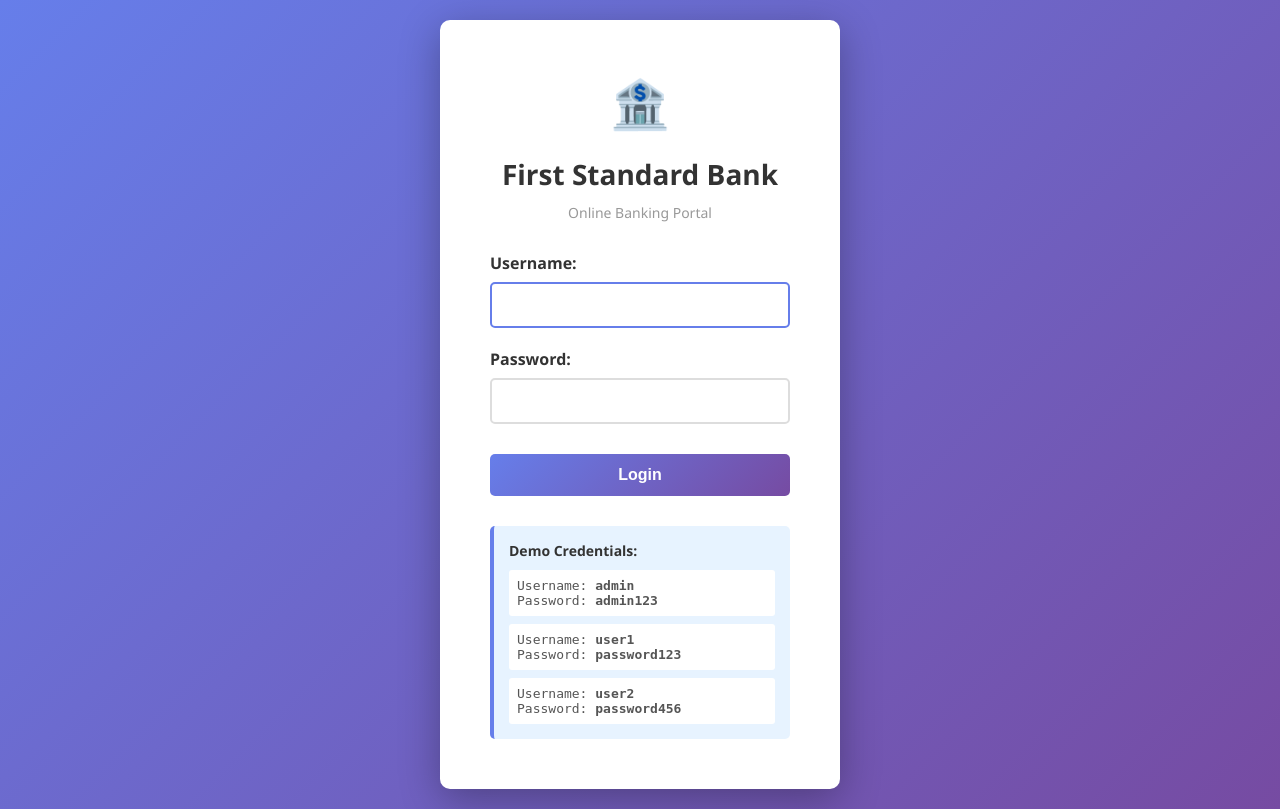
After one commit to firststandardbank/First-Standard-Bank-, a Flask app: page /login in a window 1280 px wide. The commit adds this page. Run offline with Flask 3, Linux system fonts and the light colour scheme.

Commit message:
Add authentication system with demo user accounts and login page

```diff
--- /dev/null
+++ b/templates/login.html
@@ -0,0 +1,204 @@
+<!DOCTYPE html>
+<html>
+<head>
+    <title>Login - First Standard Bank</title>
+    <style>
+        * {
+            margin: 0;
+            padding: 0;
+            box-sizing: border-box;
+        }
+        body {
+            font-family: 'Segoe UI', Tahoma, Geneva, Verdana, sans-serif;
+            background: linear-gradient(135deg, #667eea 0%, #764ba2 100%);
+            min-height: 100vh;
+            display: flex;
+            align-items: center;
+            justify-content: center;
+            padding: 20px;
+        }
+        .login-container {
+            background: white;
+            padding: 50px;
+            border-radius: 10px;
+            box-shadow: 0 10px 40px rgba(0,0,0,0.3);
+            width: 100%;
+            max-width: 400px;
+        }
+        .logo {
+            text-align: center;
+            font-size: 48px;
+            margin-bottom: 20px;
+        }
+        h1 {
+            text-align: center;
+            color: #333;
+            margin-bottom: 10px;
+            font-size: 28px;
+        }
+        .subtitle {
+            text-align: center;
+            color: #999;
+            margin-bottom: 30px;
+            font-size: 14px;
+        }
+        .form-group {
+            margin-bottom: 20px;
+        }
+        label {
+            display: block;
+            margin-bottom: 8px;
+            color: #333;
+            font-weight: 600;
+        }
+        input {
+            width: 100%;
+            padding: 12px;
+            border: 2px solid #ddd;
+            border-radius: 5px;
+            font-size: 16px;
+            transition: border-color 0.3s;
+        }
+        input:focus {
+            outline: none;
+            border-color: #667eea;
+        }
+        .login-btn {
+            width: 100%;
+            background: linear-gradient(135deg, #667eea 0%, #764ba2 100%);
+            color: white;
+            border: none;
+            padding: 12px;
+            border-radius: 5px;
+            font-size: 16px;
+            font-weight: 600;
+            cursor: pointer;
+            transition: transform 0.2s;
+            margin-top: 10px;
+        }
+        .login-btn:hover {
+            transform: translateY(-2px);
+        }
+        .error {
+            background: #f8d7da;
+            color: #721c24;
+            padding: 12px;
+            border-radius: 5px;
+            margin-bottom: 20px;
+            display: none;
+            text-align: center;
+        }
+        .demo-credentials {
+            background: #e7f3ff;
+            border-left: 4px solid #667eea;
+            padding: 15px;
+            border-radius: 5px;
+            margin-top: 30px;
+        }
+        .demo-credentials h3 {
+            color: #333;
+            font-size: 14px;
+            margin-bottom: 10px;
+        }
+        .demo-credential {
+            font-size: 13px;
+            color: #555;
+            margin-top: 8px;
+            font-family: monospace;
+            background: white;
+            padding: 8px;
+            border-radius: 3px;
+        }
+        .loading {
+            display: none;
+            text-align: center;
+            margin-top: 10px;
+        }
+        .spinner {
+            border: 3px solid #f3f3f3;
+            border-top: 3px solid #667eea;
+            border-radius: 50%;
+            width: 20px;
+            height: 20px;
+            animation: spin 1s linear infinite;
+            margin: 0 auto;
+        }
+        @keyframes spin {
+            0% { transform: rotate(0deg); }
+            100% { transform: rotate(360deg); }
+        }
+    </style>
+</head>
+<body>
+    <div class="login-container">
+        <div class="logo">🏦</div>
+        <h1>First Standard Bank</h1>
+        <p class="subtitle">Online Banking Portal</p>
+
+        <div class="error" id="errorMsg"></div>
+
+        <form id="loginForm">
+            <div class="form-group">
+                <label for="username">Username:</label>
+                <input type="text" id="username" name="username" required autofocus>
+            </div>
+            <div class="form-group">
+                <label for="password">Password:</label>
+                <input type="password" id="password" name="password" required>
+            </div>
+            <button type="submit" class="login-btn">Login</button>
+            <div class="loading" id="loading">
+                <div class="spinner"></div>
+            </div>
+        </form>
+
+        <div class="demo-credentials">
+            <h3>Demo Credentials:</h3>
+            <div class="demo-credential">Username: <strong>admin</strong><br>Password: <strong>admin123</strong></div>
+            <div class="demo-credential">Username: <strong>user1</strong><br>Password: <strong>password123</strong></div>
+            <div class="demo-credential">Username: <strong>user2</strong><br>Password: <strong>password456</strong></div>
+        </div>
+    </div>
+
+    <script>
+        document.getElementById('loginForm').addEventListener('submit', async (e) => {
+            e.preventDefault();
+
+            const username = document.getElementById('username').value;
+            const password = document.getElementById('password').value;
+            const errorMsg = document.getElementById('errorMsg');
+            const loading = document.getElementById('loading');
+
+            errorMsg.style.display = 'none';
+            loading.style.display = 'block';
+
+            try {
+                const response = await fetch('{{ url_for("login") }}', {
+                    method: 'POST',
+                    headers: {
+                        'Content-Type': 'application/json',
+                    },
+                    body: JSON.stringify({
+                        username: username,
+                        password: password
+                    })
+                });
+
+                const data = await response.json();
+
+                if (data.success) {
+                    window.location.href = '{{ url_for("index") }}';
+                } else {
+                    errorMsg.textContent = data.error || 'Login failed';
+                    errorMsg.style.display = 'block';
+                    loading.style.display = 'none';
+                }
+            } catch (error) {
+                errorMsg.textContent = 'Error: ' + error.message;
+                errorMsg.style.display = 'block';
+                loading.style.display = 'none';
+            }
+        });
+    </script>
+</body>
+</html>
--- a/web_app.py
+++ b/web_app.py
@@ -1,26 +1,69 @@
 from flask import Flask, render_template, request, jsonify, redirect, url_for, session
 from bank import Bank
 import uuid
+from functools import wraps
 
 app = Flask(__name__)
-app.secret_key = 'your-secret-key-change-this'
+app.secret_key = 'fsb-secret-key-2024'
 bank = Bank()
 
+# Demo users
+DEMO_USERS = {
+    'admin': 'admin123',
+    'user1': 'password123',
+    'user2': 'password456'
+}
+
+# Login required decorator
+def login_required(f):
+    @wraps(f)
+    def decorated_function(*args, **kwargs):
+        if 'username' not in session:
+            return redirect(url_for('login'))
+        return f(*args, **kwargs)
+    return decorated_function
+
+@app.route('/login', methods=['GET', 'POST'])
+def login():
+    if request.method == 'POST':
+        data = request.get_json()
+        username = data.get('username')
+        password = data.get('password')
+
+        if username in DEMO_USERS and DEMO_USERS[username] == password:
+            session['username'] = username
+            return jsonify({'success': True})
+        else:
+            return jsonify({'success': False, 'error': 'Invalid credentials'}), 401
+
+    if 'username' in session:
+        return redirect(url_for('index'))
+
+    return render_template('login.html')
+
+@app.route('/logout')
+def logout():
+    session.pop('username', None)
+    return redirect(url_for('login'))
+
 @app.route('/')
+@login_required
 def index():
     accounts = bank.get_all_accounts()
-    return render_template('index.html', accounts=accounts)
+    return render_template('index.html', accounts=accounts, username=session.get('username'))
 
 @app.route('/account/<account_number>')
+@login_required
 def view_account(account_number):
     account = bank.get_account_info(account_number)
     if not account:
         return "Account not found", 404
 
     transactions = bank.get_transaction_history(account_number)
-    return render_template('account.html', account=account, transactions=transactions)
+    return render_template('account.html', account=account, transactions=transactions, username=session.get('username'))
 
 @app.route('/create', methods=['GET', 'POST'])
+@login_required
 def create_account():
     if request.method == 'POST':
         data = request.get_json()
@@ -37,6 +80,7 @@ def create_account():
     return render_template('create_account.html')
 
 @app.route('/deposit/<account_number>', methods=['POST'])
+@login_required
 def deposit(account_number):
     data = request.get_json()
     amount = float(data.get('amount', 0))
@@ -48,6 +92,7 @@ def deposit(account_number):
         return jsonify({'success': False, 'error': result['error']}), 400
 
 @app.route('/withdraw/<account_number>', methods=['POST'])
+@login_required
 def withdraw(account_number):
     data = request.get_json()
     amount = float(data.get('amount', 0))
@@ -59,11 +104,13 @@ def withdraw(account_number):
         return jsonify({'success': False, 'error': result['error']}), 400
 
 @app.route('/api/accounts')
+@login_required
 def api_accounts():
     accounts = bank.get_all_accounts()
     return jsonify(accounts)
 
 @app.route('/api/account/<account_number>')
+@login_required
 def api_account(account_number):
     account = bank.get_account_info(account_number)
     if account:
@@ -71,6 +118,7 @@ def api_account(account_number):
     return jsonify({'error': 'Account not found'}), 404
 
 @app.route('/api/transactions/<account_number>')
+@login_required
 def api_transactions(account_number):
     transactions = bank.get_transaction_history(account_number)
     return jsonify(transactions)
```
Also changed, not shown: templates/account.html (+33 -1 lines), templates/index.html (+35 -1 lines).
